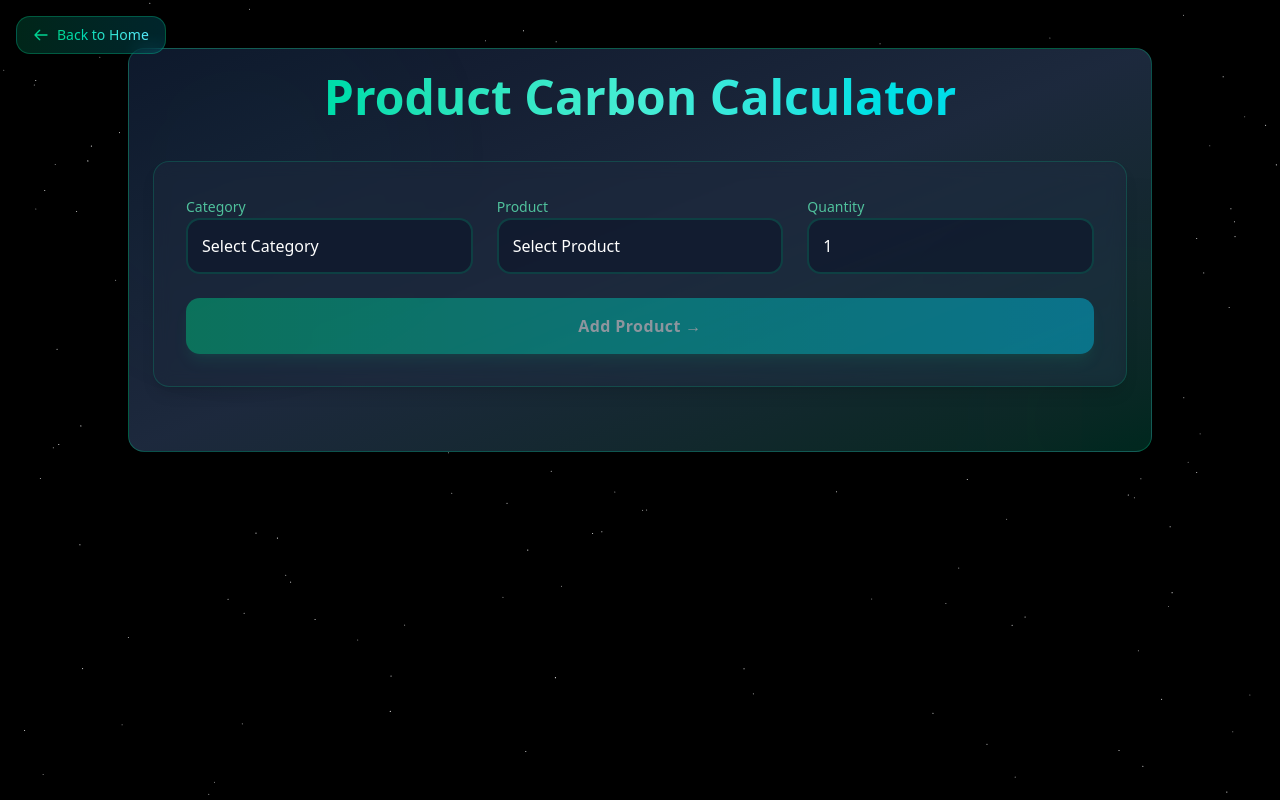
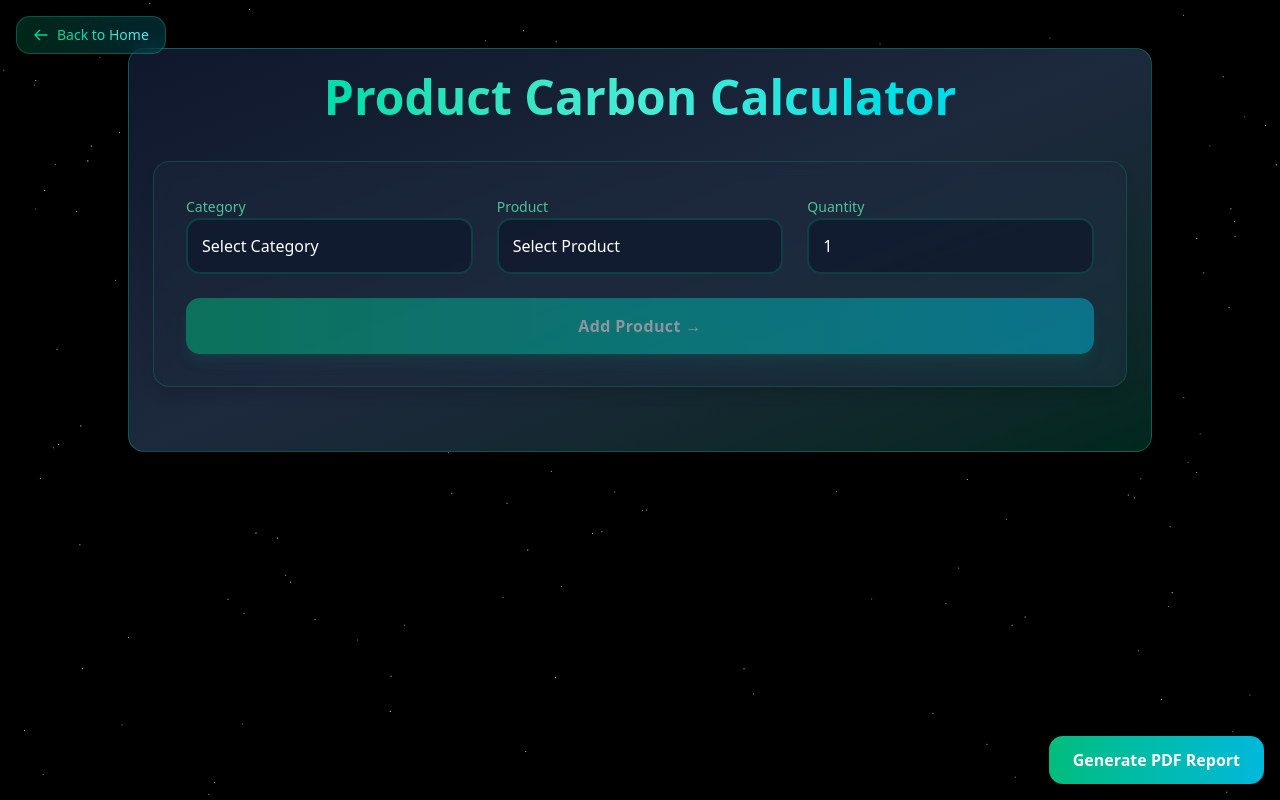
Before and after one commit to habid22/carbon.io, a Next.js app: page /calculator in a window 1280 px wide. Built offline with nearby package versions, Linux system fonts and the light colour scheme.

Commit message:
Add jsPDF and jsPDF-AutoTable dependencies; update Home page title and enhance global styles

```diff
--- a/app/globals.css
+++ b/app/globals.css
@@ -45,72 +45,135 @@
 
 :root {
   --radius: 0.625rem;
-  --background: oklch(1 0 0);
-  --foreground: oklch(0.145 0 0);
-  --card: oklch(1 0 0);
-  --card-foreground: oklch(0.145 0 0);
-  --popover: oklch(1 0 0);
-  --popover-foreground: oklch(0.145 0 0);
-  --primary: oklch(0.205 0 0);
-  --primary-foreground: oklch(0.985 0 0);
-  --secondary: oklch(0.97 0 0);
-  --secondary-foreground: oklch(0.205 0 0);
-  --muted: oklch(0.97 0 0);
-  --muted-foreground: oklch(0.556 0 0);
-  --accent: oklch(0.97 0 0);
-  --accent-foreground: oklch(0.205 0 0);
-  --destructive: oklch(0.577 0.245 27.325);
-  --border: oklch(0.922 0 0);
-  --input: oklch(0.922 0 0);
-  --ring: oklch(0.708 0 0);
-  --chart-1: oklch(0.646 0.222 41.116);
-  --chart-2: oklch(0.6 0.118 184.704);
-  --chart-3: oklch(0.398 0.07 227.392);
-  --chart-4: oklch(0.828 0.189 84.429);
-  --chart-5: oklch(0.769 0.188 70.08);
-  --sidebar: oklch(0.985 0 0);
-  --sidebar-foreground: oklch(0.145 0 0);
-  --sidebar-primary: oklch(0.205 0 0);
-  --sidebar-primary-foreground: oklch(0.985 0 0);
-  --sidebar-accent: oklch(0.97 0 0);
-  --sidebar-accent-foreground: oklch(0.205 0 0);
-  --sidebar-border: oklch(0.922 0 0);
-  --sidebar-ring: oklch(0.708 0 0);
+
+  /* Original: oklch(1 0 0) → White */
+  --background: #ffffff;
+  --card: #ffffff;
+  --popover: #ffffff;
+  --sidebar: #ffffff;
+
+  /* Original: oklch(0.145 0 0) → Very dark gray */
+  --foreground: #242424;
+  --card-foreground: #242424;
+  --popover-foreground: #242424;
+  --sidebar-foreground: #242424;
+
+  /* Original: oklch(0.205 0 0) → Dark gray */
+  --primary: #343434;
+  --sidebar-primary: #343434;
+
+  /* Original: oklch(0.985 0 0) → Very light gray/near white */
+  --primary-foreground: #fcfcfc;
+  --sidebar-primary-foreground: #fcfcfc;
+
+  /* Original: oklch(0.97 0 0) → Light gray */
+  --secondary: #f7f7f7;
+  --muted: #f7f7f7;
+  --accent: #f7f7f7;
+  --sidebar-accent: #f7f7f7;
+
+  /* Original: oklch(0.205 0 0) repeated in secondary-foreground → #343434 */
+  --secondary-foreground: #343434;
+  --accent-foreground: #343434;
+  --sidebar-accent-foreground: #343434;
+
+  /* Original: oklch(0.556 0 0) → Mid gray */
+  --muted-foreground: #8e8e8e;
+
+  /* Original: oklch(0.577 0.245 27.325) → Medium orange */
+  --destructive: #d08f49;
+
+  /* Original: oklch(0.922 0 0) → #ececec */
+  --border: #ececec;
+  --input: #ececec;
+
+  /* Original: oklch(0.708 0 0) → Lighter gray */
+  --ring: #b4b4b4;
+
+  /* Chart Colors */
+  /* Original: oklch(0.646 0.222 41.116) → #e2af66 */
+  --chart-1: #e2af66;
+  /* Original: oklch(0.6 0.118 184.704) → #4ca7d6 */
+  --chart-2: #4ca7d6;
+  /* Original: oklch(0.398 0.07 227.392) → #3a6bce */
+  --chart-3: #3a6bce;
+  /* Original: oklch(0.828 0.189 84.429) → #e4da6b */
+  --chart-4: #e4da6b;
+  /* Original: oklch(0.769 0.188 70.08) → #dfc965 */
+  --chart-5: #dfc965;
 }
 
 .dark {
-  --background: oklch(0.145 0 0);
-  --foreground: oklch(0.985 0 0);
-  --card: oklch(0.205 0 0);
-  --card-foreground: oklch(0.985 0 0);
-  --popover: oklch(0.205 0 0);
-  --popover-foreground: oklch(0.985 0 0);
-  --primary: oklch(0.922 0 0);
-  --primary-foreground: oklch(0.205 0 0);
-  --secondary: oklch(0.269 0 0);
-  --secondary-foreground: oklch(0.985 0 0);
-  --muted: oklch(0.269 0 0);
-  --muted-foreground: oklch(0.708 0 0);
-  --accent: oklch(0.269 0 0);
-  --accent-foreground: oklch(0.985 0 0);
-  --destructive: oklch(0.704 0.191 22.216);
-  --border: oklch(1 0 0 / 10%);
-  --input: oklch(1 0 0 / 15%);
-  --ring: oklch(0.556 0 0);
-  --chart-1: oklch(0.488 0.243 264.376);
-  --chart-2: oklch(0.696 0.17 162.48);
-  --chart-3: oklch(0.769 0.188 70.08);
-  --chart-4: oklch(0.627 0.265 303.9);
-  --chart-5: oklch(0.645 0.246 16.439);
-  --sidebar: oklch(0.205 0 0);
-  --sidebar-foreground: oklch(0.985 0 0);
-  --sidebar-primary: oklch(0.488 0.243 264.376);
-  --sidebar-primary-foreground: oklch(0.985 0 0);
-  --sidebar-accent: oklch(0.269 0 0);
-  --sidebar-accent-foreground: oklch(0.985 0 0);
-  --sidebar-border: oklch(1 0 0 / 10%);
-  --sidebar-ring: oklch(0.556 0 0);
+  /* Original: oklch(0.145 0 0) → #242424 (dark background) */
+  --background: #242424;
+
+  /* Original: oklch(0.985 0 0) → near-white foreground */
+  --foreground: #fcfcfc;
+
+  /* Original: oklch(0.205 0 0) → #343434 (dark card) */
+  --card: #343434;
+  --popover: #343434;
+  --sidebar: #343434;
+
+  /* Original: oklch(0.985 0 0) → near-white text */
+  --card-foreground: #fcfcfc;
+  --popover-foreground: #fcfcfc;
+  --sidebar-foreground: #fcfcfc;
+
+  /* Original: oklch(0.922 0 0) → #ececec */
+  --primary: #ececec;
+
+  /* Original: oklch(0.205 0 0) → #343434 */
+  --primary-foreground: #343434;
+
+  /* Original: oklch(0.269 0 0) → #434343 (dark gray) */
+  --secondary: #434343;
+  --muted: #434343;
+  --accent: #434343;
+  --sidebar-accent: #434343;
+
+  /* Original: oklch(0.985 0 0) → #fcfcfc */
+  --secondary-foreground: #fcfcfc;
+  --muted-foreground: #b4b4b4; /* near mid-gray text */
+  --accent-foreground: #fcfcfc;
+  --sidebar-accent-foreground: #fcfcfc;
+
+  /* Original: oklch(0.704 0.191 22.216) → #e1a775 (orange) */
+  --destructive: #e1a775;
+
+  /*
+    Original: oklch(1 0 0 / 10%) => #ffffff1a
+    (10% opacity = 1A in hex)
+  */
+  --border: #ffffff1a;
+  /*
+    Original: oklch(1 0 0 / 15%) => #ffffff26
+    (15% opacity = 26 in hex)
+  */
+  --input: #ffffff26;
+
+  /* Original: oklch(0.556 0 0) → #8e8e8e */
+  --ring: #8e8e8e;
+
+  /* Chart Colors in dark mode */
+  /* Original: oklch(0.488 0.243 264.376) → #8672f2 (purple) */
+  --chart-1: #8672f2;
+  /* Original: oklch(0.696 0.17 162.48) → #55ccbe (teal) */
+  --chart-2: #55ccbe;
+  /* Original: oklch(0.769 0.188 70.08) → #dfc965 (yellow) */
+  --chart-3: #dfc965;
+  /* Original: oklch(0.627 0.265 303.9) → #c551fa (purple-pink) */
+  --chart-4: #c551fa;
+  /* Original: oklch(0.645 0.246 16.439) → #dca37c (brownish) */
+  --chart-5: #dca37c;
+
+  /* Sidebar colors in dark mode */
+  --sidebar-primary: #8672f2; /* was oklch(0.488 0.243 264.376) */
+  --sidebar-primary-foreground: #fcfcfc;
+  --sidebar-border: #ffffff1a; /* 10% white */
+  --sidebar-ring: #8e8e8e;
 }
+
 
 @layer base {
   * {
--- a/app/page.tsx
+++ b/app/page.tsx
@@ -11,8 +11,8 @@ export default function Home() {
   <span className="bg-gradient-to-tl from-emerald-400 to-green-500 hover:from-emerald-300 hover:to-green-400 bg-clip-text text-transparent transition-all duration-300">
     carbon
   </span>
-  <span className="bg-gradient-to-br from-blue-400 to-blue-500 hover:from-cyan-300 hover:to-blue-400 bg-clip-text text-transparent transition-all duration-300">
-    .io
+  <span className="bg-gradient-to-br from-blue-400 to-blue-500 hover:from-cyan-400 hover:to-blue-500 bg-clip-text text-transparent transition-all duration-300">
+    tracker
   </span>
 </h1>
 
--- a/components/ProductCalculator.tsx
+++ b/components/ProductCalculator.tsx
@@ -4,12 +4,13 @@ import { useState, useRef } from "react";
 import { Pie } from "react-chartjs-2";
 import { Chart as ChartJS, ArcElement, Tooltip, Legend } from "chart.js";
 import db from "@/data/items.json";
+import jsPDF from "jspdf";
+import html2canvas from "html2canvas";
 
 ChartJS.register(ArcElement, Tooltip, Legend);
 
-// ----- Types -----
 type EmissionData = {
-  value: number; // Production CO2 per item (or per unit for non-transport items)
+  value: number;
   label: string;
   unit: string;
 };
@@ -21,7 +22,7 @@ type ProductEmissionsType = {
 };
 
 type UsageEmissionsType = {
-  [product: string]: number; // Annual usage CO2, or 0 if none
+  [product: string]: number;
 };
 
 const productEmissions: ProductEmissionsType = db.productEmissions;
@@ -44,35 +45,26 @@ export default function ProductCalculator() {
   }>({ category: "", type: "", quantity: 1 });
 
   const formRef = useRef<HTMLDivElement>(null);
+  const reportRef = useRef<HTMLDivElement>(null);
+  const chartRef = useRef<HTMLDivElement>(null);
 
-  // Function to get rating based on total emissions
   const getRating = (total: number) => {
-    if (total < 200) {
-      return { text: "Very Good", color: "#34d399" };
-    } else if (total < 400) {
-      return { text: "Good", color: "#10b981" };
-    } else if (total < 600) {
-      return { text: "Okay", color: "#facc15" };
-    } else {
+    if (total < 200) return { text: "Very Good", color: "#34d399" };
+    if (total < 400) return { text: "Good", color: "#10b981" };
+    if (total < 600) return { text: "Okay", color: "#facc15" };
     return { text: "Bad", color: "#ef4444" };
-    }
   };
 
-  // Remove a product from the list
   const removeProduct = (index: number) => {
     setProducts((prev) => prev.filter((_, i) => i !== index));
   };
 
-  // Add a product to the list
   const addProduct = () => {
     if (!currentProduct.category || !currentProduct.type) return;
 
-    const categoryProducts = productEmissions[currentProduct.category];
-    const productData = categoryProducts[currentProduct.type];
+    const productData = productEmissions[currentProduct.category][currentProduct.type];
     if (!productData) return;
 
-    // Calculate production emissions: value * quantity.
-    // Usage emissions are assumed for 3 years.
     const productionEmissions = productData.value * currentProduct.quantity;
     const usageEmission = (usageEmissions[currentProduct.type] || 0) * 3;
     const totalEmissions = productionEmissions + usageEmission;
@@ -88,43 +80,146 @@ export default function ProductCalculator() {
       },
     ]);
 
-    // Reset form and scroll back to the form
     setCurrentProduct({ category: "", type: "", quantity: 1 });
     formRef.current?.scrollIntoView({ behavior: "smooth" });
   };
 
   const totalEmissions = products.reduce((sum, p) => sum + p.emissions, 0);
-  const averageMonthly = 200; // Reference value for the progress bar
+  const averageMonthly = 200;
   const rating = getRating(totalEmissions);
 
   const chartData = {
     labels: products.map((p) => `${p.label} (${p.emissions.toFixed(1)} kg)`),
-    datasets: [
-      {
+    datasets: [{
       label: "Emissions (kg CO2e)",
       data: products.map((p) => p.emissions),
-        backgroundColor: [
-          "#059669",
-          "#065f46",
-          "#047857",
-          "#10b981",
-          "#a7f3d0",
-          "#34d399",
-          "#059669"
-        ],
+      backgroundColor: ["#059669","#065f46","#047857","#10b981","#a7f3d0","#34d399","#059669"],
       borderWidth: 0,
-      },
-    ],
+    }],
+  };
+
+  // Helper function to convert hex color to an RGB array.
+  const hexToRgb = (hex: string): [number, number, number] => {
+    hex = hex.replace("#", "");
+    const bigint = parseInt(hex, 16);
+    const r = (bigint >> 16) & 255;
+    const g = (bigint >> 8) & 255;
+    const b = bigint & 255;
+    return [r, g, b];
+  };
+
+  const generateReport = async () => {
+    if (!reportRef.current || !chartRef.current) return;
+
+    const doc = new jsPDF("p", "mm", "a4");
+    const pageWidth = doc.internal.pageSize.getWidth();
+    const pageHeight = doc.internal.pageSize.getHeight();
+    const margin = 15;
+
+    // ---- Header Section ----
+    const headerHeight = 30;
+    // Draw header background
+    doc.setFillColor(59, 130, 246);
+    doc.rect(0, 0, pageWidth, headerHeight, "F");
+
+    // Header title
+    doc.setFontSize(24);
+    doc.setTextColor(255, 255, 255);
+    doc.text("Carbon Footprint Report", pageWidth / 2, 20, { align: "center" });
+
+    // Header subtitle: Generation date
+    doc.setFontSize(12);
+    doc.text(`Generated: ${new Date().toLocaleDateString()}`, pageWidth / 2, 27, { align: "center" });
+
+    // ---- Body Section ----
+    let yPos = headerHeight + 10;
+
+    // Total Emissions
+    doc.setFontSize(18);
+    doc.setTextColor(16, 185, 129);
+    doc.text(`Total Emissions: ${totalEmissions.toFixed(1)} kg CO2e`, margin, yPos);
+
+    yPos += 10;
+    // Rating Box Background
+    const reportRating = getRating(totalEmissions);
+    const [r, g, b] = hexToRgb(reportRating.color);
+    const ratingBoxWidth = 50;
+    const ratingBoxHeight = 10;
+    doc.setFillColor(r, g, b);
+    doc.roundedRect(margin, yPos - 7, ratingBoxWidth, ratingBoxHeight, 2, 2, "F");
+
+    // Rating Text (centered in the box)
+    doc.setFontSize(14);
+    doc.setTextColor(255, 255, 255);
+    doc.text(`Rating: ${reportRating.text}`, margin + ratingBoxWidth / 2, yPos - 1, { align: "center" });
+
+    yPos += 12;
+
+    // Capture chart image with a light gray border
+    const chartCanvas = await html2canvas(chartRef.current);
+    const chartImg = chartCanvas.toDataURL("image/png");
+    const chartWidth = pageWidth - margin * 2;
+    const chartHeight = chartWidth * 0.5;
+    doc.setDrawColor(200);
+    doc.setLineWidth(0.5);
+    doc.rect(margin - 2, yPos - 2, chartWidth + 4, chartHeight + 4);
+    doc.addImage(chartImg, "PNG", margin, yPos, chartWidth, chartHeight);
+
+    yPos += chartHeight + 10;
+
+    // ---- Product List ----
+    doc.setFontSize(14);
+    doc.setTextColor(0, 0, 0);
+    doc.text("Product Details:", margin, yPos);
+    yPos += 6;
+    doc.setFontSize(12);
+    products.forEach((product, index) => {
+      if (yPos > pageHeight - margin) {
+        doc.addPage();
+        yPos = margin;
+      }
+      doc.text(
+        `${index + 1}. ${product.label} (x${product.quantity}) - ${product.emissions.toFixed(1)} kg CO2e`,
+        margin,
+        yPos
+      );
+      yPos += 7;
+    });
+
+    // ---- Sustainability Recommendations (if applicable) ----
+    if (totalEmissions > 200) {
+      yPos += 8;
+      doc.setFontSize(14);
+      doc.setTextColor(52, 211, 153);
+      doc.text("Sustainability Recommendations:", margin, yPos);
+      yPos += 7;
+      doc.setFontSize(12);
+      doc.setTextColor(0, 0, 0);
+      [
+        "Choose refurbished electronics",
+        "Opt for plant-based proteins",
+        "Extend clothing lifespan",
+        "Use concentrated products",
+      ].forEach((rec) => {
+        if (yPos > pageHeight - margin) {
+          doc.addPage();
+          yPos = margin;
+        }
+        doc.text(`• ${rec}`, margin + 5, yPos);
+        yPos += 7;
+      });
+    }
+
+    // Save the PDF with a filename based on the current date.
+    doc.save(`Carbon_Report_${new Date().toISOString().slice(0, 10)}.pdf`);
   };
 
   return (
-    <div className="max-w-5xl mx-auto p-6 bg-gradient-to-br from-slate-900 via-slate-800 to-emerald-900/50 backdrop-blur-xl rounded-2xl shadow-2xl border border-emerald-400/30 relative overflow-hidden">
-      {/* Background glows */}
-      <div className="absolute inset-0 opacity-20 pointer-events-none">
-        <div className="absolute -top-20 -left-20 w-96 h-96 bg-emerald-400/10 rounded-full blur-3xl"></div>
-        <div className="absolute -bottom-40 -right-40 w-96 h-96 bg-slate-600/10 rounded-full blur-3xl"></div>
-      </div>
-
+    <>
+      <div
+        ref={reportRef}
+        className="max-w-5xl mx-auto p-6 bg-gradient-to-br from-slate-900 via-slate-800 to-emerald-900/50 backdrop-blur-xl rounded-2xl shadow-2xl border border-emerald-400/30 relative overflow-hidden"
+      >
         <h2 className="text-4xl md:text-5xl font-bold mb-10 text-transparent bg-clip-text bg-gradient-to-r from-emerald-400 via-teal-300 to-cyan-400 text-center animate-text-shine">
           Product Carbon Calculator
         </h2>
@@ -153,7 +248,6 @@ export default function ProductCalculator() {
               >
                 <option value="">Select Category</option>
                 {Object.entries(productEmissions)
-                // Exclude the transport category as its data is handled separately
                   .filter(([category]) => category !== "transport")
                   .map(([category]) => (
                     <option key={category} value={category}>
@@ -212,9 +306,7 @@ export default function ProductCalculator() {
                 {currentProduct.type && (
                   <span className="absolute right-3 top-3.5 text-emerald-400/60">
                     {currentProduct.category &&
-                    productEmissions[currentProduct.category][
-                      currentProduct.type
-                    ]?.unit}
+                      productEmissions[currentProduct.category][currentProduct.type]?.unit}
                   </span>
                 )}
               </div>
@@ -244,7 +336,7 @@ export default function ProductCalculator() {
 
               <div className="grid lg:grid-cols-2 gap-10 items-center">
                 {/* Pie Chart Container */}
-              <div className="relative h-72 w-full mx-auto">
+                <div ref={chartRef} className="relative h-72 w-full mx-auto">
                   <div className="absolute inset-0 flex flex-col items-center justify-center">
                     <Pie
                       data={chartData}
@@ -427,5 +519,14 @@ export default function ProductCalculator() {
           </div>
         )}
       </div>
+
+      {/* Fixed PDF Report Generator Button */}
+      <button
+        onClick={generateReport}
+        className="fixed bottom-4 right-4 py-3 px-6 bg-gradient-to-r from-emerald-500 to-cyan-500 hover:from-emerald-400 hover:to-cyan-400 rounded-xl text-white font-semibold shadow-lg transition-all"
+      >
+        Generate PDF Report
+      </button>
+    </>
   );
 }
--- a/package.json
+++ b/package.json
@@ -15,6 +15,8 @@
     "chart.js": "^4.4.8",
     "class-variance-authority": "^0.7.1",
     "clsx": "^2.1.1",
+    "jspdf": "^3.0.1",
+    "jspdf-autotable": "^5.0.2",
     "lucide-react": "^0.483.0",
     "next": "15.2.4",
     "react": "^19.0.0",
```
Also changed, not shown: 1 other file (tests, documents, lock files or other folders). Lines whose indentation alone changed are shown as unchanged.
